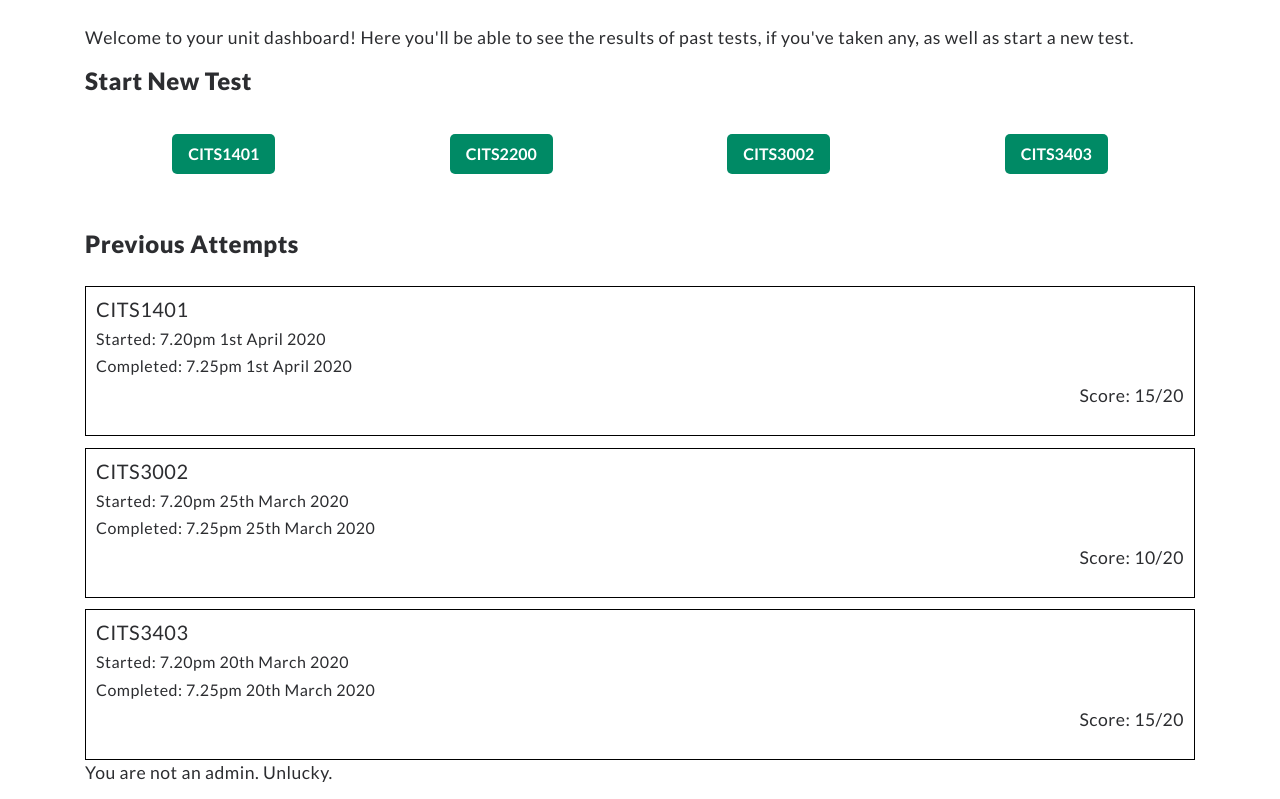
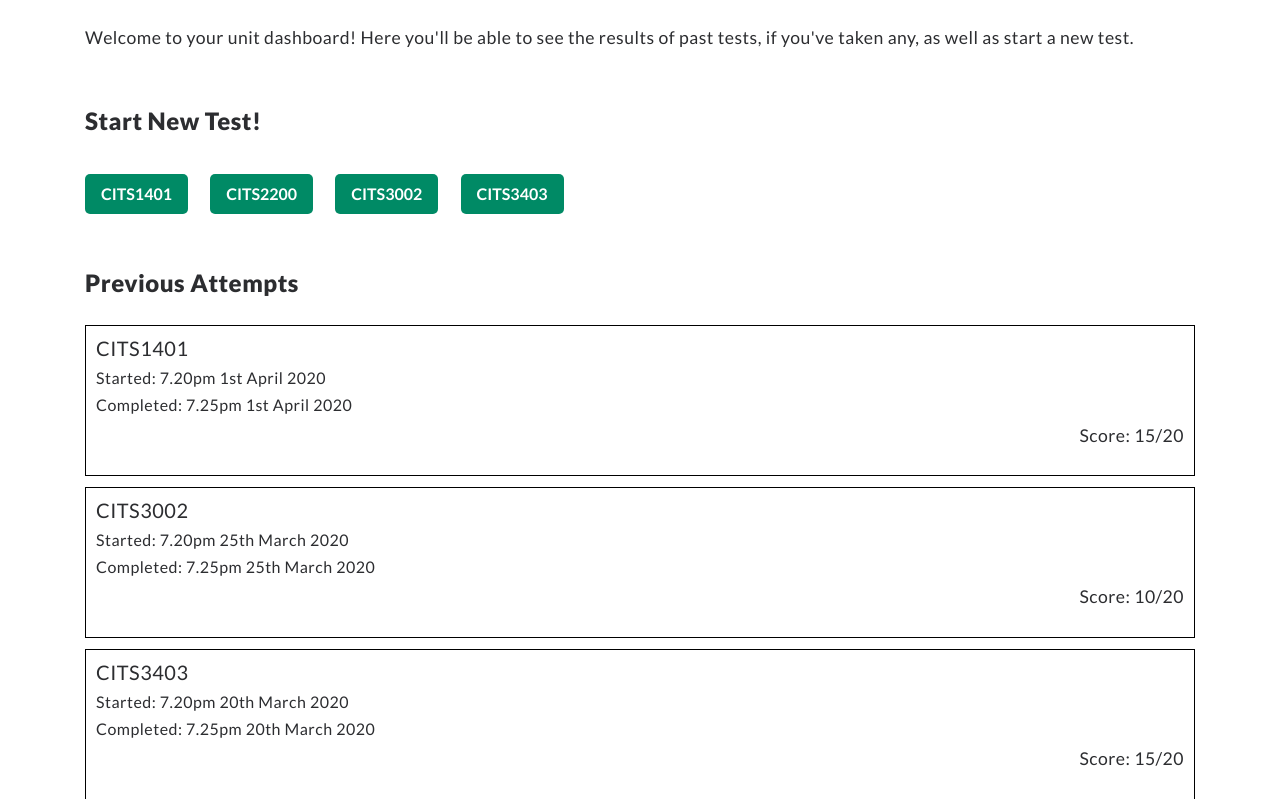
Before and after one commit to brucehow/examinaid, a Flask app: page /userprofile in a window 1280 px wide. Shown: the part 161-960 px from the top of the page. Run offline with Flask 2, Linux system fonts and the light colour scheme; some libraries are stand-ins or nearby versions.

Commit message:
Small changes to the previous commit

```diff
--- a/app/static/css/userprofile.css
+++ b/app/static/css/userprofile.css
@@ -17,6 +17,7 @@
 }
 
 #newtestcontainer {
+    margin-top: 5%;
     display: flex;
     justify-content: space-between;
 }
@@ -24,7 +25,10 @@
 #button-container {
     margin-top: 2%;
     display: flex;
-    justify-content: space-around;
+}
+
+.test-links {
+    margin-right: 2%;
 }
 
 #greeting {
--- a/app/templates/userprofile.html
+++ b/app/templates/userprofile.html
@@ -9,14 +9,14 @@
   </div>
 
   <div id=newtestcontainer>
-    <h3 class=h3-underline> Start New Test</h3>
+    <h3 class=h3-underline> Start New Test!</h3>
   </div>
 
   <div id="button-container">
-    <button class="plain-btn green sm" id="new-test-button">CITS1401</button>
-    <button class="plain-btn green sm" id="new-test-button">CITS2200</button>
-    <button class="plain-btn green sm" id="new-test-button">CITS3002</button>
-    <button class="plain-btn green sm" id="new-test-button">CITS3403</button>
+    <button class="plain-btn green sm test-links" id="new-test-button">CITS1401</button>
+    <button class="plain-btn green sm test-links" id="new-test-button">CITS2200</button>
+    <button class="plain-btn green sm test-links" id="new-test-button">CITS3002</button>
+    <button class="plain-btn green sm test-links" id="new-test-button">CITS3403</button>
 
   </div>
 
```
